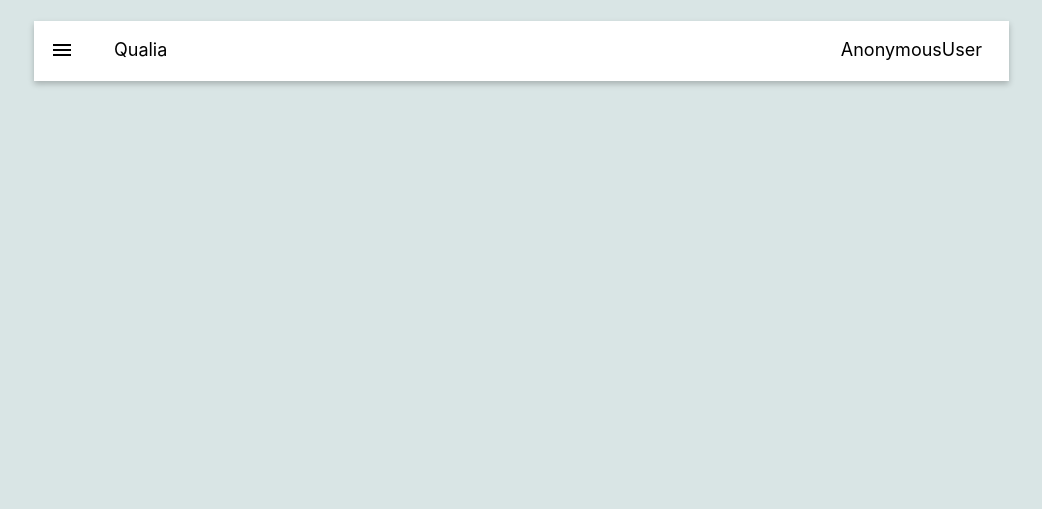
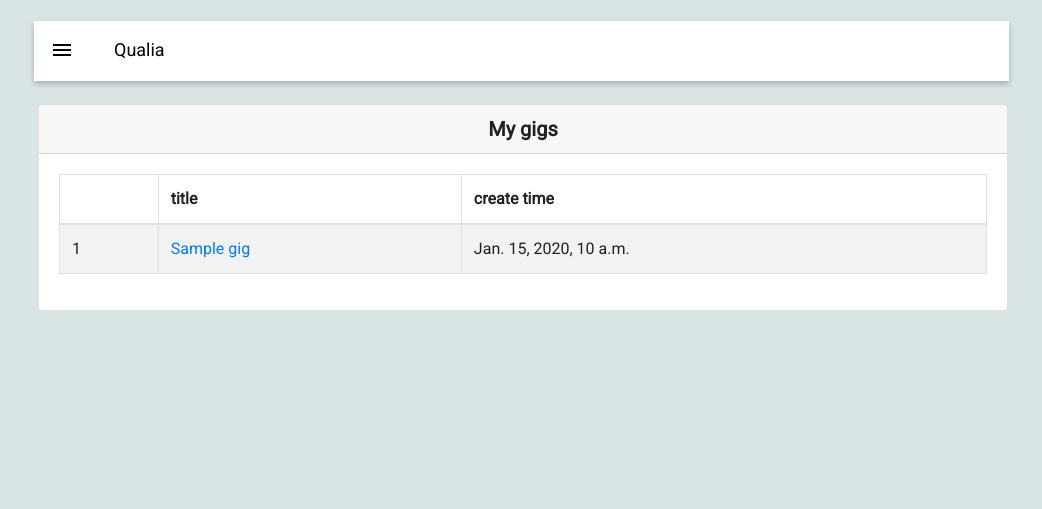
Before and after one commit to Nmroth42/Qualia, a Django app: template tasker/taskerapp/templates/task/my_gigs.html in a window 1280 px wide. Shown: the top 509 px of the page, without its empty margins (117-1159 px from the left). Run offline with Django 3.2, Linux system fonts and the light colour scheme; the template is opened without the code that fills it: most values are stand-ins (such as "Sample title", 1, 10 or a date in 2020); some libraries are stand-ins or nearby versions.

Commit message:
add profile and tables

```diff
--- a/tasker/tasker/urls.py
+++ b/tasker/tasker/urls.py
@@ -26,5 +26,7 @@ urlpatterns = [
         name='my-gigs'),
     url(r'^task/create-gig/$', views.create_gig,
         name='create-gig'),
+        url(r'^task/profile/(?P<username>\w+)/$', views.profile,
+        name='profile'),
 
 ] + static(settings.MEDIA_URL, document_root=settings.MEDIA_ROOT)
--- a/tasker/taskerapp/forms.py
+++ b/tasker/taskerapp/forms.py
@@ -15,13 +15,13 @@ class UserFormForEdit(forms.ModelForm):
     email = forms.CharField(max_length=100, required=True)
     class Meta:
         model = User
-        fields = ("first_name", "last_name", "email")
+        fields = ("first_name", "last_name", "email", "username")
 
 
 class ProfileForm(forms.ModelForm):
     class Meta:
         model = Profile
-        fields = ("name", "phone", "address", "logo",)
+        fields = ("logo",)
 
 class GigForm(forms.ModelForm):
     description = forms.CharField( widget=forms.Textarea)
--- a/tasker/taskerapp/static/css/style.css
+++ b/tasker/taskerapp/static/css/style.css
@@ -26,6 +26,8 @@ body {
 
     background-color: #2AA3D5;
     overflow: auto;
+    font-family: 'Roboto', sans-serif;
+    color: rgba(0, 0, 0, 0.87);
 }
 
 /*----------------Buttons--------------*/
@@ -90,6 +92,7 @@ body {
     transition-property: background;
 
 }
+
 .sidebarButtonWrapper:hover {
     background-color: #F4F7F7;
 
@@ -166,7 +169,17 @@ body {
     padding-top: 14px;
     max-height: 400px !important;
     min-height: 300px;
-    transition: .0s ease-in-out;
+    transition: .15s ease-in-out;
+    transition-property: background;
+}
+.wrapperBlock {
+    transition: .15s ease-in-out;
+    transition-property: background;
+}
+.wrapperBlock:hover {
+    background-color: #F4F7F7;
+    cursor: pointer;
+    transition: .15s ease-in-out;
     transition-property: background;
 }
 
@@ -237,7 +250,7 @@ body {
 
 .list-group-span {
     padding-top: 0px;
-    background-color: #F4F7F7;
+    background-color:  #F7F7F7;
 }
 
 .sidebarUserWrapper {
--- a/tasker/taskerapp/templates/base.html
+++ b/tasker/taskerapp/templates/base.html
@@ -15,6 +15,7 @@
     <script type="text/javascript" src="https://ajax.googleapis.com/ajax/libs/jquery/1/jquery.min.js"></script>
     <link rel='stylesheet prefetch' href='https://fonts.googleapis.com/icon?family=Material+Icons'>
     <link rel="shortcut icon" href="{% static 'img/favicon.ico' %}">
+    <link href="https://fonts.googleapis.com/css?family=Roboto" rel="stylesheet">
 </head>
 
 <style>
@@ -31,8 +32,8 @@
                     <span class="sidebarButtonWrapper" @click="toggle"><span class="sidebarButton"><i class="material-icons">${
                                 message }$</i></span></span>
 
-                    <div class="textHeader">Qualia</div>
-                    <span class="textUser">{{request.user}}</span>
+                  <div class="textHeader ">Qualia</div>
+
                 </div>
             </div>
 
@@ -44,13 +45,20 @@
                         <div class="text-center userProf">
                             <img class="logo" src=" {% if user.profile %} {{MEDIA_URL}}{{request.user.profile.logo}} {% else %} {% static 'img/man-under-tree-512.png' %} {% endif %}"
                                 width="85" height="85">
+
+            <div style="margin-top:12px;">{{request.user.username}}</div>
+
                             <hr>
+
                             <span class="sidebarUserWrapper">
                                 <a href="{% url 'task-sign-out' %}"> Log out </a>|
                                 <a href="{% url 'task-account' %}"> Edit </a>
                             </span>
                             <hr>
+
+
                         </div>
+
                         <div class="list-group text-center">
                             <span class="text list-group-span">
                                 <span class="sidebarUserWrapper"> Menu
@@ -59,6 +67,7 @@
                                 <a href="{% url 'task-home' %}" class="list-group-item "> Main page </a>
                                 <a href="{% url 'my-gigs' %}" class="list-group-item">My gigs</a>
                                 <a href="{% url 'create-gig' %}" class="list-group-item">Create a gig</a>
+                                <a href="{% url 'profile' user.username %}" class="list-group-item">My profile</a>
                             </span>
                         </div>
                         {% endblock %}
@@ -125,6 +134,7 @@
             document.location.href = url;
         }
 
+
     </script>
     </div>
 </body>
--- a/tasker/taskerapp/templates/task/home.html
+++ b/tasker/taskerapp/templates/task/home.html
@@ -15,7 +15,7 @@ Home
          id="{{gig.id}}" :class="{'col-lg-6': !isOpen}" >
 
 
-            <img class="img-thumbnail"  href="{% url 'gig-detail' gig.id %}" src="/media/{{gig.photo}}" alt="Generic placeholder thumbnail">
+            <img class="img-thumbnail"  href="{% url 'gig-detail' gig.id %}" src="/media/{{gig.photo}}" >
             <hr>
             <div class="gig-title text-center">
                {{gig.title}}
@@ -25,7 +25,7 @@ Home
             <br>
             <br>
             <div class="gig-bottom">
-                <p><span>by {{gig.user.username}}</span></p>
+                <p><span> {{gig.user.username}}</span></p>
             </div>
 
         </div>
--- a/tasker/taskerapp/templates/task/my_gigs.html
+++ b/tasker/taskerapp/templates/task/my_gigs.html
@@ -1,2 +1,39 @@
 {% extends 'base.html' %}
 {% load staticfiles %}
+
+{% block page %}
+
+<div class="card">
+    <h5 class="text-center card-header"> <b>My gigs</b></h5>
+    <div class="card-body">
+        <table class="table table-bordered table-striped">
+            <thead class="">
+                <tr>
+                  <th>
+                        <th> title</th>
+                        <th>create time</th>
+
+                    </th>
+
+                </tr>
+            </thead>
+            <tbody>
+                {% for gig in gigs %}
+                <tr>
+                    <td>{{forloop.counter}}</td>
+                    <td><a href="{% url 'gig-detail' gig.id %}">{{gig.title}}</a></td>
+                    <td>{{gig.create_time}}</td>
+
+
+                </tr>
+                {% endfor %}
+            </tbody>
+
+        </table>
+
+
+    </div>
+
+</div>
+
+{% endblock %}
```
Also changed, not shown: tasker/taskerapp/models.py (+4 -6 lines), tasker/taskerapp/templates/task/gig_detail.html (+11 -7 lines), tasker/taskerapp/templates/task/profile.html (added, +12 -0 lines), tasker/taskerapp/views.py (+9 -1 lines), tasker/media/gigs/proxy.duckduckg1o.com_y0pboC6.jpeg (added), tasker/media/task_logo/User.jpeg (added), tasker/taskerapp/migrations/0005_auto_20181024_0805.py (added), tasker/taskerapp/migrations/0006_auto_20181024_1131.py (added), 1 other file.
